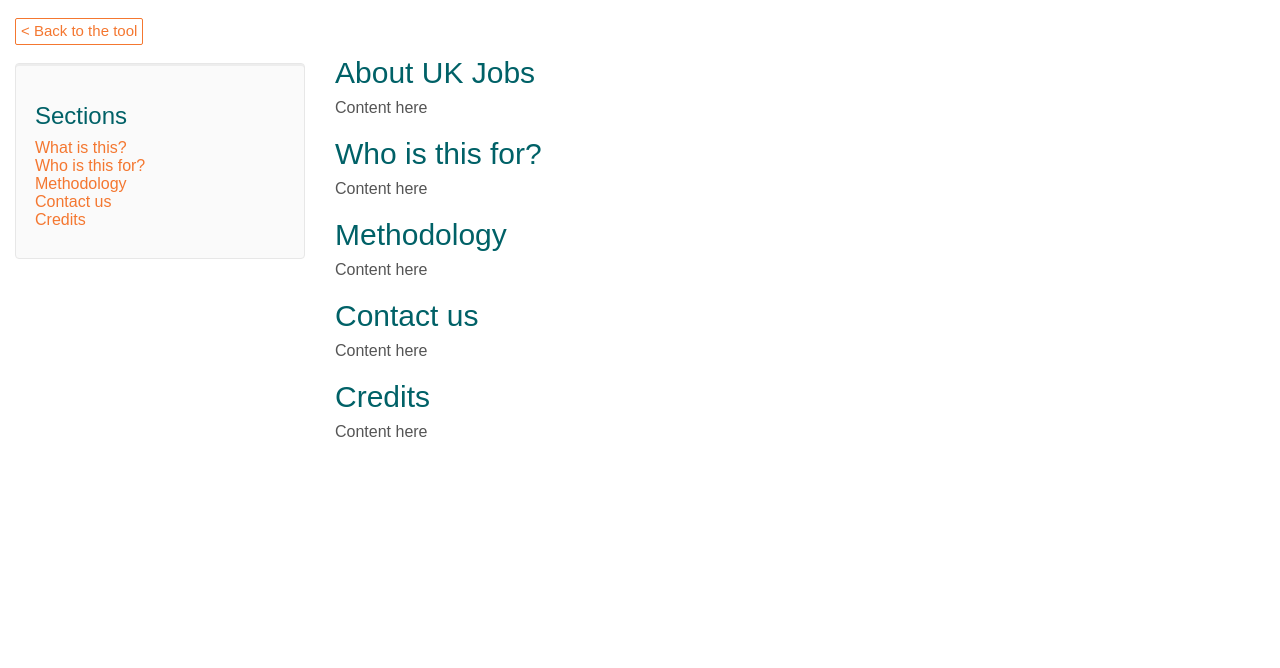
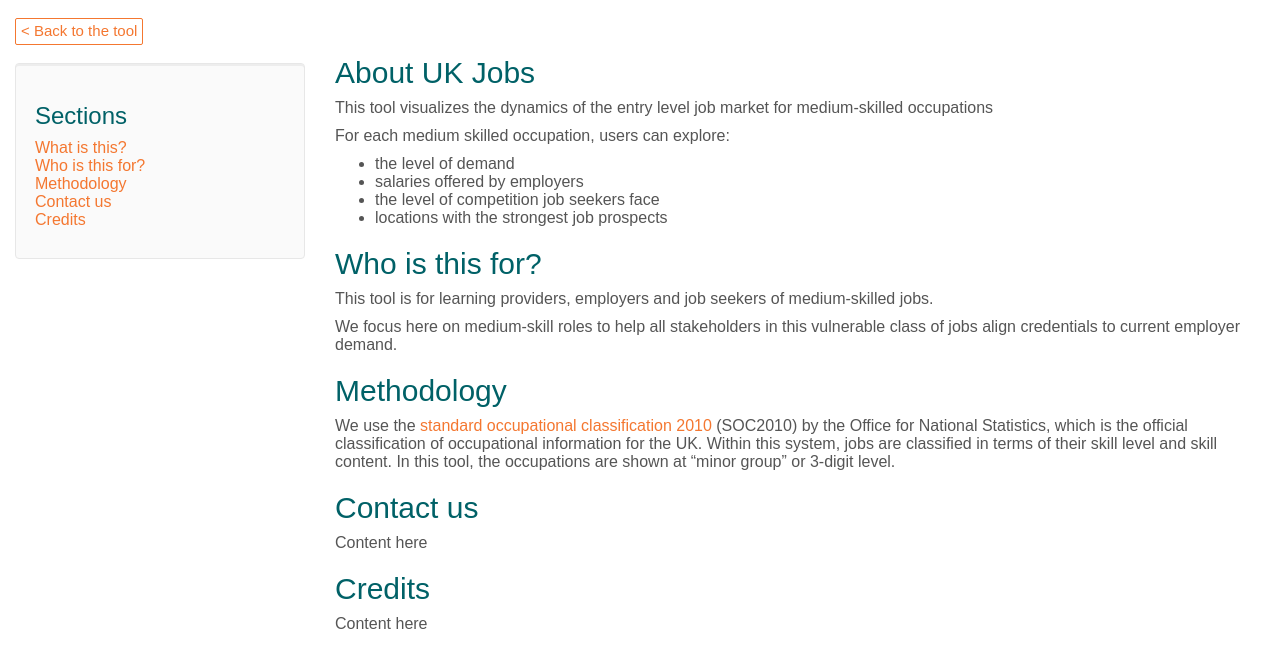
Before and after one commit to BGT-Analytics/where-the-work-is, a Jekyll site: the page built from about.html, in a window 1280 px wide. Shown: the top 668 px of the page. Built offline with Jekyll 4.4.1, drawn with Linux system fonts in a browser that asks for light colours; nearby versions of some CDN libraries; a script that is not in the unit is left out.

Commit message:
add occupation info to about page, #9

```diff
--- a/about.html
+++ b/about.html
@@ -24,11 +24,21 @@ description:
     <br/>
     <br/>
     <h2 id="what-is-this">About UK Jobs</h2>
-    <p>Content here</p>
+    <p>This tool visualizes the dynamics of the entry level job market for medium-skilled occupations</p>
+    <p>For each medium skilled occupation, users can explore:</p>
+    <ul>
+      <li>the level of demand</li>
+      <li>salaries offered by employers</li>
+      <li>the level of competition job seekers face</li>
+      <li>locations with the strongest job prospects</li>
+    </ul>
     <h2 id="whos-it-for">Who is this for?</h2>
-    <p>Content here</p>
+    <p>This tool is for learning providers, employers and job seekers of medium-skilled jobs.</p>
+    <p>We focus here on medium-skill roles to help all stakeholders in this vulnerable class of jobs align credentials to current employer demand.</p>
     <h2 id="methodology">Methodology</h2>
-    <p>Content here</p>
+    <p>
+      We use the <a href="http://www.ons.gov.uk/ons/guide-method/classifications/current-standard-classifications/soc2010/index.html" target="blank">standard occupational classification 2010</a> (SOC2010) by the Office for National Statistics, which is the official classification of occupational information for the UK. Within this system, jobs are classified in terms of their skill level and skill content. In this tool, the occupations are shown at “minor group” or 3-digit level.
+    </p>
     <h2 id="contact-us">Contact us</h2>
     <p>Content here</p>
     <h2 id="credits">Credits</h2>
```
